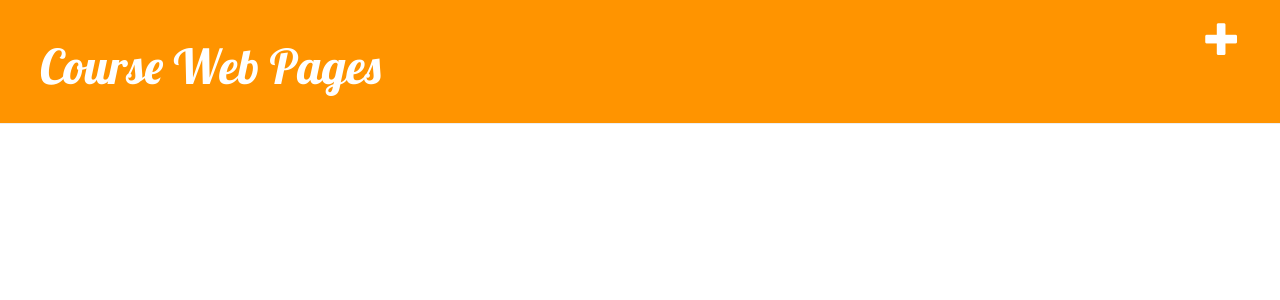
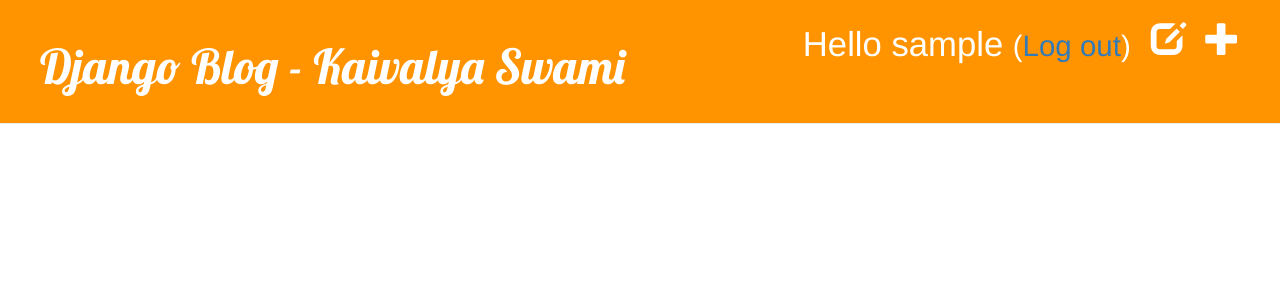
Before and after one commit to kaivu1999/Django-first, a Django app: page / in a window 1280 px wide. Shown: the top 300 px of the page. Run offline with Django 3.2, Linux system fonts and the light colour scheme; the visitor is signed in with stand-in values (Sample User, id 1); data that the repository does not hold is empty; some libraries are stand-ins or nearby versions.

Commit message:
tutorial completed

```diff
--- a/blog/templates/blog/base.html
+++ b/blog/templates/blog/base.html
@@ -9,10 +9,14 @@
     </head>
     <body>
     <div class="page-header">
-       {% if user.is_authenticated %}
-    <a href="{% url 'post_new' %}" class="top-menu"><span class="glyphicon glyphicon-plus"></span></a>
-{% endif %}
-        <h1><a href="/">Course Web Pages</a></h1>
+        {% if user.is_authenticated %}
+            <a href="{% url 'post_new' %}" class="top-menu"><span class="glyphicon glyphicon-plus"></span></a>
+            <a href="{% url 'post_draft_list' %}" class="top-menu"><span class="glyphicon glyphicon-edit"></span></a>
+            <p class="top-menu">Hello {{ user.username }} <small>(<a href="{% url 'logout' %}">Log out</a>)</small></p>
+        {% else %}
+            <a href="{% url 'login' %}" class="top-menu"><span class="glyphicon glyphicon-lock"></span></a>
+        {% endif %}
+        <h1><a href="/">Django Blog - Kaivalya Swami</a></h1>
     </div>
     <div class="content container">
         <div class="row">
--- a/blog/templates/blog/post_detail.html
+++ b/blog/templates/blog/post_detail.html
@@ -6,9 +6,12 @@
 			<div class = "date">
 				{{post.published_date}}
 			</div>
+		{% else %}
+			<a class="btn btn-default" href="{% url 'post_publish' pk=post.pk %}">Publish</a>
 		{% endif %}
 		{% if user.is_authenticated %}
      <a class="btn btn-default" href="{% url 'post_edit' pk=post.pk %}"><span class="glyphicon glyphicon-pencil"></span></a>
+     <a class="btn btn-default" href="{% url 'post_remove' pk=post.pk %}"><span class="glyphicon glyphicon-remove"></span></a>
 {% endif %}
 
 		<h1>{{post.title}}</h1>
--- a/blog/templates/blog/post_list.html
+++ b/blog/templates/blog/post_list.html
@@ -3,11 +3,14 @@
 {% block content %}
     {% for post in posts %}
         <div class="post">
+        <hr>
             <div class="date">
                 {{ post.published_date }}
             </div>
             <h1><a href="{% url 'post_detail' pk=post.pk %}">{{ post.title }}</a></h1>
             <p>{{ post.text|linebreaksbr }}</p>
+
+
         </div>
     {% endfor %}
 {% endblock %}
--- a/blog/urls.py
+++ b/blog/urls.py
@@ -7,4 +7,7 @@
     path('post/<int:pk>/', views.post_detail, name='post_detail'),
     path('post/new' , views.post_new , name = 'post_new'),
     path('post/<int:pk>/edit/', views.post_edit, name='post_edit'),
+	url(r'^drafts/$', views.post_draft_list, name='post_draft_list'),
+	url(r'^post/(?P<pk>\d+)/publish/$' , views.post_publish , name = 'post_publish'),
+	url(r'^post/(?P<pk>\d+)/remove/$' , views.post_remove , name = 'post_remove'),
 ]
--- a/blog/views.py
+++ b/blog/views.py
@@ -3,6 +3,9 @@
 from .models import Post
 from .forms import PostForm
 from django.shortcuts import redirect
+from django.http import HttpResponseRedirect
+from django.contrib import messages
+from django.contrib.auth.decorators import login_required
 
 
 def post_list(request):
@@ -19,7 +22,7 @@
         if form.is_valid():
             post = form.save(commit=False)
             post.author = request.user
-            post.published_date = timezone.now()
+
             post.save()
             return redirect('post_detail',pk=post.pk)
 
@@ -35,9 +38,22 @@
         if form.is_valid():
             post = form.save(commit=False)
             post.author = request.user
-            post.published_date = timezone.now()
             post.save()
             return redirect('post_detail', pk=post.pk)
     else:
         form = PostForm(instance=post)
     return render(request, 'blog/post_edit.html', {'form': form})
+
+def post_draft_list(request):
+    posts = Post.objects.filter(published_date__isnull=True).order_by('created_date')
+    return render (request, 'blog/post_draft_list.html',{'posts' :posts})
+
+def post_publish(request , pk):
+    post = get_object_or_404(Post , pk = pk)
+    post.publish()
+    return redirect('post_detail' , pk=pk)
+
+def post_remove(request , pk):
+    post =  get_object_or_404(Post , pk= pk)
+    post.delete()
+    return redirect ('post_list')
--- a/mysite/settings.py
+++ b/mysite/settings.py
@@ -121,3 +121,6 @@
 STATIC_URL = '/static/'
 STATIC_ROOT = os.path.join(BASE_DIR, 'static')
 ALLOWED_HOSTS = ['127.0.0.1', '.pythonanywhere.com','localhost']
+
+
+LOGIN_REDIRECT_URL = '/'
--- a/mysite/urls.py
+++ b/mysite/urls.py
@@ -13,10 +13,14 @@
     1. Import the include() function: from django.urls import include, path
     2. Add a URL to urlpatterns:  path('blog/', include('blog.urls'))
 """
+from django.conf.urls import include, url
 from django.contrib import admin
-from django.urls import path,include
+
+from django.contrib.auth import views
 
 urlpatterns = [
-    path('admin/', admin.site.urls),
-    path('', include('blog.urls')),
+    url(r'^admin/', admin.site.urls),
+    url(r'^accounts/login/$', views.login, name='login'),
+    url(r'', include('blog.urls')),
+    url(r'^accounts/logout/$', views.logout, name='logout', kwargs={'next_page': '/'}),
 ]
```
Also changed, not shown: blog/templates/blog/post_draft_list.html (added, +11 -0 lines), blog/templates/registration/login.html (added), 1 other file.
